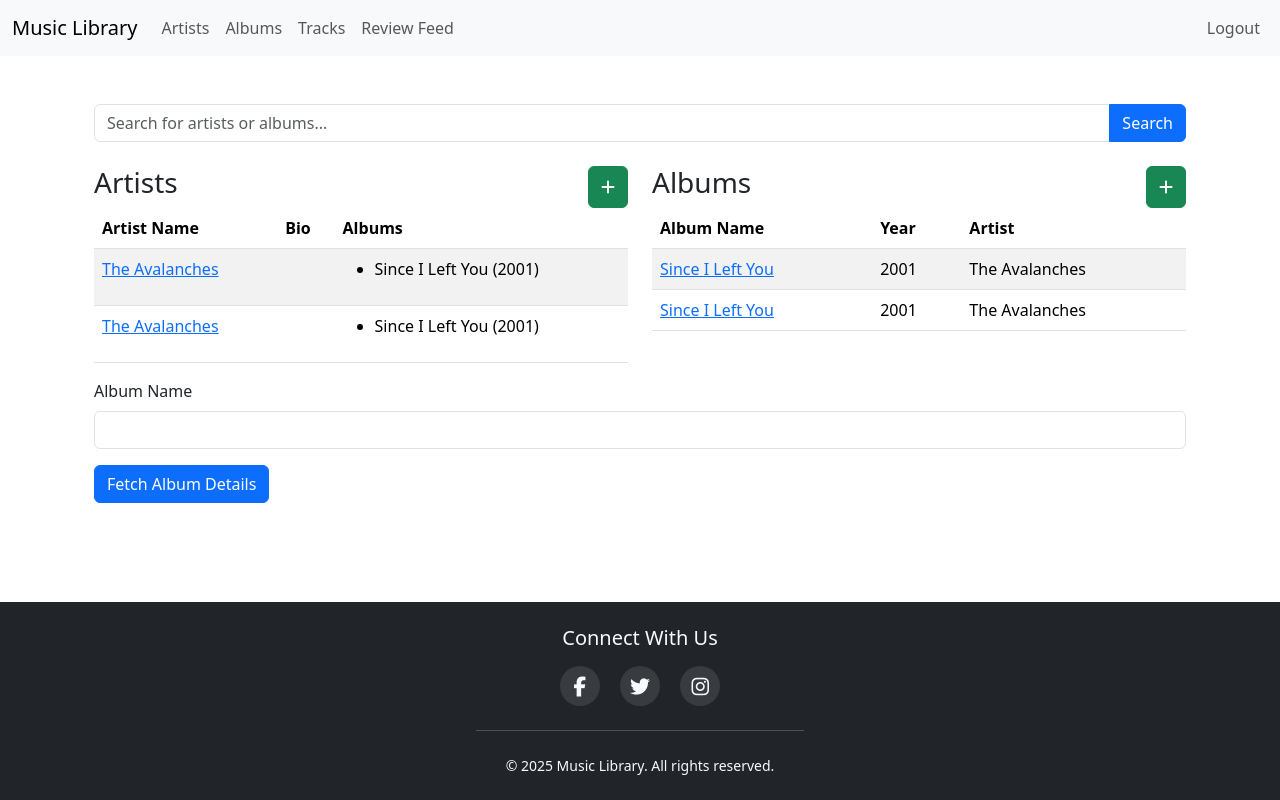
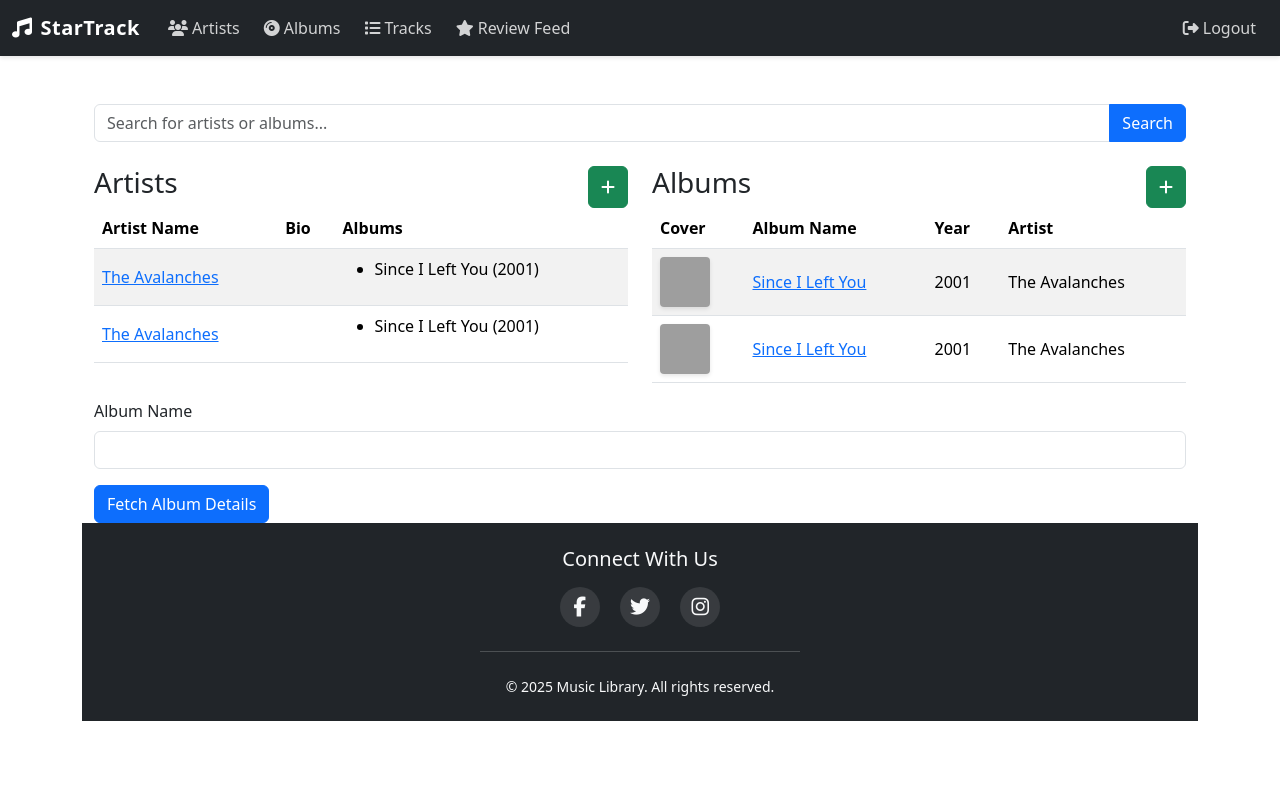
Before and after one commit to Georgeburn94/StarTrack, a Django app: page / in a window 1280 px wide. Run offline with Django 4.2, Linux system fonts and the light colour scheme; a user stored in the database is signed in; data comes from the database, SQL or seed files in the repository; parts of the project's set-up code (start-up, migrations or seed data) failed here and were passed over; some libraries are stand-ins or nearby versions; grey boxes are pictures that could not be loaded.

Commit message:
prevent spotify_utility.py running on runserver. add album cover to home.html

```diff
--- a/startrack/static/cs/styles.css
+++ b/startrack/static/cs/styles.css
@@ -49,3 +49,60 @@ body {
 .container {
     flex: 1;
 }
+
+/* Navbar Styles */
+.navbar {
+    box-shadow: 0 2px 4px rgba(0,0,0,.1);
+}
+
+.navbar-dark .navbar-nav .nav-link {
+    color: rgba(255,255,255,.8);
+    transition: color 0.3s ease;
+}
+
+.navbar-dark .navbar-nav .nav-link:hover {
+    color: #fff;
+    transform: translateY(-1px);
+}
+
+.navbar-brand {
+    font-weight: 600;
+    letter-spacing: 0.5px;
+}
+
+.nav-item {
+    margin: 0 0.25rem;
+}
+
+.navbar-dark .navbar-toggler {
+    border-color: rgba(255,255,255,.1);
+}
+
+/* Active link styling */
+.navbar-dark .navbar-nav .nav-link.active {
+    color: #fff;
+    font-weight: 600;
+}
+
+.album-thumbnail {
+    width: 50px;
+    height: 50px;
+    object-fit: cover;
+    border-radius: 4px;
+    box-shadow: 0 2px 4px rgba(0,0,0,0.1);
+}
+
+.album-thumbnail-placeholder {
+    width: 50px;
+    height: 50px;
+    background-color: #f8f9fa;
+    border-radius: 4px;
+    display: flex;
+    align-items: center;
+    justify-content: center;
+    color: #6c757d;
+}
+
+.table td {
+    vertical-align: middle;
+}
--- a/startrack/templates/base.html
+++ b/startrack/templates/base.html
@@ -23,9 +23,11 @@
 
 <body>
 <!-- Navbar -->
-    <nav class="navbar navbar-expand-lg navbar-light bg-light">
+<nav class="navbar navbar-expand-lg navbar-dark bg-dark">
     <div class="container-fluid">
-            <a class="navbar-brand" href="{% url 'home' %}">Music Library</a>
+        <a class="navbar-brand" href="{% url 'home' %}">
+            <i class="fas fa-music me-2"></i>StarTrack
+        </a>
         <button class="navbar-toggler" type="button" data-bs-toggle="collapse" data-bs-target="#navbarNav"
             aria-controls="navbarNav" aria-expanded="false" aria-label="Toggle navigation">
             <span class="navbar-toggler-icon"></span>
@@ -34,31 +36,36 @@
             <ul class="navbar-nav me-auto mb-2 mb-lg-0">
                 {% if user.is_authenticated %}
                 <li class="nav-item">
-                        <a class="nav-link" href="">Artists</a>
+                    <a class="nav-link" href=""><i class="fas fa-users me-1"></i>Artists</a>
                 </li>
                 <li class="nav-item">
-                        <a class="nav-link" href="">Albums</a>
+                    <a class="nav-link" href=""><i class="fas fa-compact-disc me-1"></i>Albums</a>
                 </li>
                 <li class="nav-item">
-                        <a class="nav-link" href="">Tracks</a>
+                    <a class="nav-link" href=""><i class="fas fa-list me-1"></i>Tracks</a>
                 </li>
                 <li class="nav-item">
-                        <a class="nav-link" href="{% url 'review_feed' %}">Review Feed</a>
+                    <a class="nav-link" href="{% url 'review_feed' %}"><i class="fas fa-star me-1"></i>Review Feed</a>
                 </li>
-                    {% else %}
                 {% endif %}
             </ul>
             <ul class="navbar-nav">
                 {% if user.is_authenticated %}
                 <li class="nav-item">
-                        <a class="nav-link" href="{% url 'account_logout' %}">Logout</a>
+                    <a class="nav-link" href="{% url 'account_logout' %}">
+                        <i class="fas fa-sign-out-alt me-1"></i>Logout
+                    </a>
                 </li>
                 {% else %}
                 <li class="nav-item">
-                        <a class="nav-link" href="{% url 'account_login' %}">Login</a>
+                    <a class="nav-link" href="{% url 'account_login' %}">
+                        <i class="fas fa-sign-in-alt me-1"></i>Login
+                    </a>
                 </li>
                 <li class="nav-item">
-                        <a class="nav-link" href="{% url 'account_signup' %}">Register</a>
+                    <a class="nav-link" href="{% url 'account_signup' %}">
+                        <i class="fas fa-user-plus me-1"></i>Register
+                    </a>
                 </li>
                 {% endif %}
             </ul>
--- a/startrack/templates/home.html
+++ b/startrack/templates/home.html
@@ -62,6 +62,7 @@
     <table class="table table-striped">
         <thead>
             <tr>
+                <th scope="col">Cover</th>
                 <th scope="col">Album Name</th>
                 <th scope="col">Year</th>
                 <th scope="col">Artist</th>
@@ -71,6 +72,15 @@
             {% for artist in artists %}
             {% for album in artist.albums.all %}
             <tr>
+                <td>
+                    {% if album.featured_image %}
+                    <img src="{{ album.featured_image }}" alt="{{ album.name }}" class="album-thumbnail">
+                    {% else %}
+                    <div class="album-thumbnail-placeholder">
+                        <i class="fas fa-music"></i>
+                    </div>
+                    {% endif %}
+                </td>
                 <td><a href="{% url 'album_tracks' album.albumID %}">{{ album.name }}</a></td>
                 <td>{{ album.year }}</td>
                 <td>{{ artist.name }}</td>
@@ -79,7 +89,6 @@
             {% endfor %}
         </tbody>
     </table>
-        </div>
 </div>
 
     <!-- Button to fetch album details -->
```
Also changed, not shown: startrack/spotify_utility.py (+9 -13 lines). Lines whose indentation alone changed are shown as unchanged.
